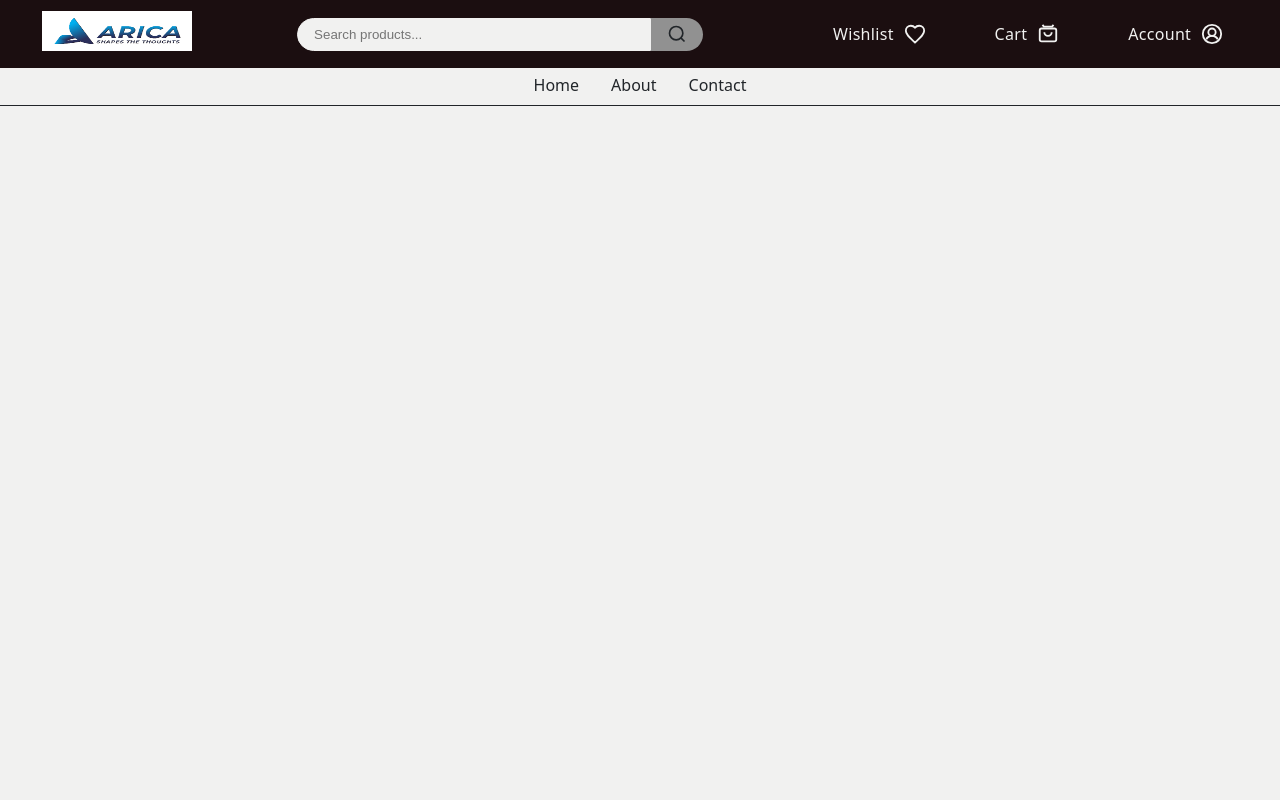
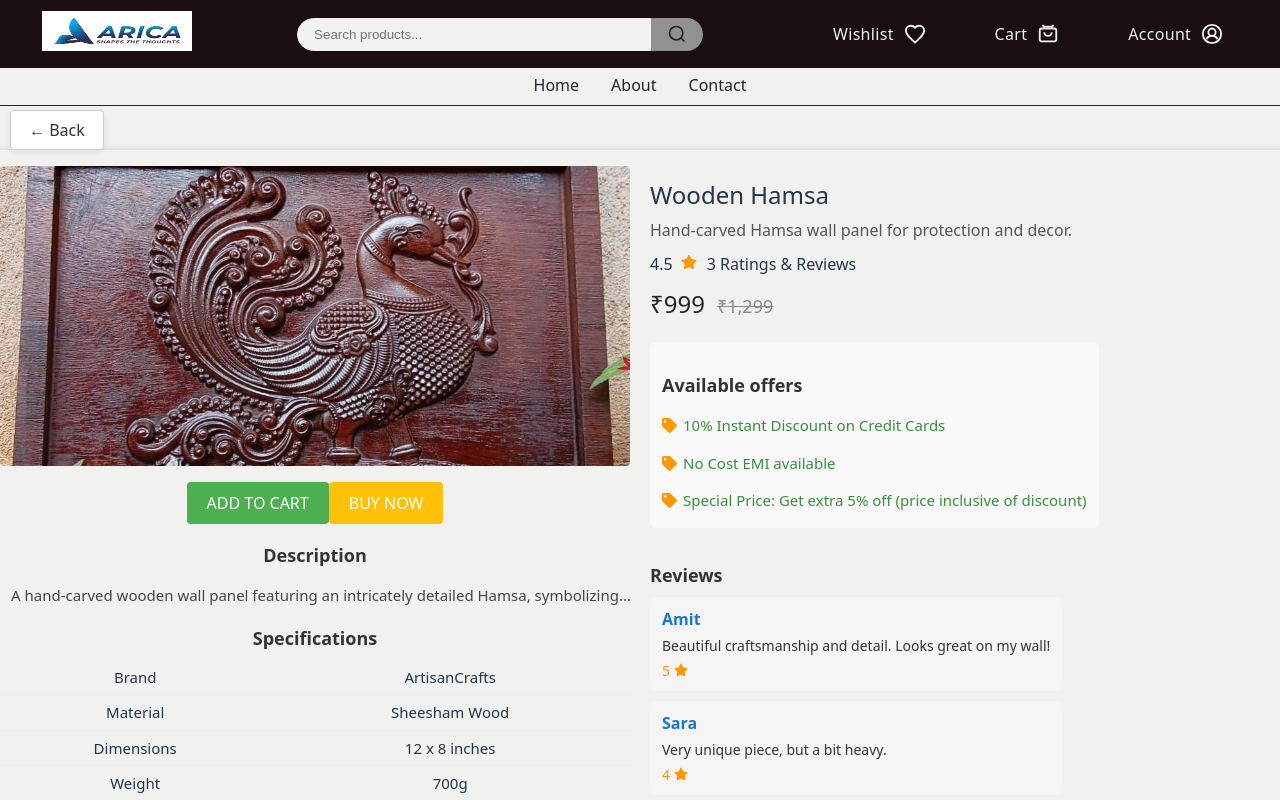
Before and after one commit to vivekbhat0120/HomeMade, a React (Vite) app: page /product/1 in a window 1280 px wide. Shown: the top 800 px of the page. Built offline with nearby package versions, Linux system fonts and the light colour scheme.

Commit message:
working on product details page 01

```diff
--- a/package.json
+++ b/package.json
@@ -12,6 +12,7 @@
   "dependencies": {
     "react": "^19.1.0",
     "react-dom": "^19.1.0",
+    "react-icons": "^5.5.0",
     "react-router-dom": "^7.7.1"
   },
   "devDependencies": {
--- a/src/App.jsx
+++ b/src/App.jsx
@@ -13,7 +13,7 @@ function App() {
       <Navbar />
       <Routes>
         <Route path="/" element={<Home />} />
-        <Route path="/product-detail" element={<ProductDetail />} />
+        <Route path="/product/:id" element={<ProductDetail />} />
       </Routes>
     </BrowserRouter>
   );
--- a/src/Data/Productdata.js
+++ b/src/Data/Productdata.js
@@ -7,61 +7,188 @@ import Product5 from '../assets/images/ProductImg/Photo-5.jpeg';
 import Product6 from '../assets/images/ProductImg/Photo-6.jpeg';
 import Product7 from '../assets/images/ProductImg/PF3.webp';
 
-
-
-
+const defaultOffers = [
+  '10% Instant Discount on Credit Cards',
+  'No Cost EMI available',
+  'Special Price: Get extra 5% off (price inclusive of discount)'
+];
 
 const products = [
   {
     id: 1,
     name: 'Wooden Hamsa',
+    shortDescription: 'Hand-carved Hamsa wall panel for protection and decor.',
     price: 999,
+    oldPrice: 1299,
     image: Product1,
-    description: 'hand-carved wooden wall panel featuring an intricately detailed Hamsa.'
+    description: 'A hand-carved wooden wall panel featuring an intricately detailed Hamsa, symbolizing protection and good fortune. Perfect for home decor or gifting. This piece is finished with a natural polish and comes with a wall-mount hook for easy installation. Each Hamsa is unique, reflecting the artisan’s touch and centuries-old tradition.',
+    specifications: [
+      { label: 'Brand', value: 'ArtisanCrafts' },
+      { label: 'Material', value: 'Sheesham Wood' },
+      { label: 'Dimensions', value: '12 x 8 inches' },
+      { label: 'Weight', value: '700g' },
+      { label: 'Warranty', value: '6 Months' },
+      { label: 'Finish', value: 'Natural Polish' },
+      { label: 'Mount Type', value: 'Wall Hook' },
+    ],
+    reviews: [
+      { user: 'Amit', rating: 5, comment: 'Beautiful craftsmanship and detail. Looks great on my wall!' },
+      { user: 'Sara', rating: 4, comment: 'Very unique piece, but a bit heavy.' },
+      { user: 'Nisha', rating: 5, comment: 'The Hamsa brings a positive vibe to my living room.' },
+    ],
+    rating: 4.5,
+    offers: defaultOffers,
   },
   {
     id: 2,
     name: 'Carved Swan Wall Plaque',
+    shortDescription: 'Graceful swan carving for elegant wall decor.',
     price: 999,
+    oldPrice: 1199,
     image: Product2,
-    description: 'Detailed wood carving depicting a graceful swan.'
+    description: 'A detailed wood carving depicting a graceful swan, adding elegance to any room. The plaque is hand-finished and sealed for durability, making it suitable for both indoor and covered outdoor spaces. The swan’s wings are intricately detailed, showcasing the artisan’s skill.',
+    specifications: [
+      { label: 'Brand', value: 'WoodElegance' },
+      { label: 'Material', value: 'Mango Wood' },
+      { label: 'Dimensions', value: '10 x 10 inches' },
+      { label: 'Weight', value: '600g' },
+      { label: 'Warranty', value: '1 Year' },
+      { label: 'Finish', value: 'Matte' },
+      { label: 'Mount Type', value: 'Sawtooth Hanger' },
+    ],
+    reviews: [
+      { user: 'Priya', rating: 4, comment: 'Very good, value for money.' },
+      { user: 'John', rating: 5, comment: 'The swan carving is exquisite and well-finished.' },
+      { user: 'Leena', rating: 5, comment: 'Looks even better in person. Highly recommended.' },
+    ],
+    rating: 4.7,
+    offers: defaultOffers,
   },
   {
     id: 3,
     name: 'Carved Wooden Panel',
+    shortDescription: 'Ornate floral wood panel for stylish interiors.',
     price: 999,
+    oldPrice: 1399,
     image: Product3,
-    description: 'Ornate floral carvings on dark wood panel.'
+    description: 'Ornate floral carvings on a dark wood panel, ideal for traditional and modern interiors alike. The panel is handcrafted from premium teak and features a protective lacquer finish. It can be used as a wall accent or as part of a decorative partition.',
+    specifications: [
+      { label: 'Brand', value: 'ClassicCarvings' },
+      { label: 'Material', value: 'Teak Wood' },
+      { label: 'Dimensions', value: '15 x 6 inches' },
+      { label: 'Weight', value: '800g' },
+      { label: 'Warranty', value: '2 Years' },
+      { label: 'Finish', value: 'Lacquer' },
+      { label: 'Usage', value: 'Wall/Partition' },
+    ],
+    reviews: [
+      { user: 'Meera', rating: 5, comment: 'The floral design is stunning. Highly recommend!' },
+      { user: 'Ravi', rating: 3, comment: 'Good quality but expected a larger size.' },
+      { user: 'Sonal', rating: 4, comment: 'Very detailed and elegant.' },
+    ],
+    rating: 4.2,
+    offers: defaultOffers,
   },
   {
     id: 4,
     name: 'Buddha Amidst Greenery',
+    shortDescription: 'Serene Buddha statue for peace and positivity.',
     price: 999,
+    oldPrice: 1099,
     image: Product4,
-    description: 'Buddha statue in peaceful garden setting.'
+    description: 'A serene Buddha statue in a peaceful garden setting, bringing calm and positivity to your space. The statue is crafted from a blend of resin and wood, with hand-painted details and a weather-resistant finish. Ideal for meditation corners and garden nooks.',
+    specifications: [
+      { label: 'Brand', value: 'ZenDecor' },
+      { label: 'Material', value: 'Resin & Wood' },
+      { label: 'Dimensions', value: '8 x 8 inches' },
+      { label: 'Weight', value: '500g' },
+      { label: 'Warranty', value: '1 Year' },
+      { label: 'Finish', value: 'Weather Resistant' },
+      { label: 'Placement', value: 'Indoor/Outdoor' },
+    ],
+    reviews: [
+      { user: 'Anil', rating: 5, comment: 'Very peaceful and beautiful. Love the details.' },
+      { user: 'Lata', rating: 4, comment: 'Nice product, but the color is a bit lighter than shown.' },
+      { user: 'Ramesh', rating: 5, comment: 'Perfect for my meditation space.' },
+    ],
+    rating: 4.6,
+    offers: defaultOffers,
   },
   {
     id: 5,
     name: 'Kalash and Ganesha',
+    shortDescription: 'Auspicious Kalash and Ganesha set for pooja rooms.',
     price: 999,
+    oldPrice: 1199,
     image: Product5,
-    description: 'Sacred symbols of prosperity and wisdom.'
+    description: 'Sacred symbols of prosperity and wisdom, perfect for pooja rooms and festive decor. The set includes a beautifully crafted kalash and a Ganesha idol, both with intricate brass inlay work. A must-have for auspicious occasions.',
+    specifications: [
+      { label: 'Brand', value: 'DivineCraft' },
+      { label: 'Material', value: 'Wood & Brass' },
+      { label: 'Dimensions', value: '9 x 7 inches' },
+      { label: 'Weight', value: '650g' },
+      { label: 'Warranty', value: '1 Year' },
+      { label: 'Inlay', value: 'Brass' },
+      { label: 'Set', value: 'Kalash + Ganesha' },
+    ],
+    reviews: [
+      { user: 'Sunil', rating: 5, comment: 'Perfect for my pooja room. Very auspicious.' },
+      { user: 'Neha', rating: 4, comment: 'Good quality, but packaging could be better.' },
+      { user: 'Manoj', rating: 5, comment: 'The brass work is very fine and detailed.' },
+    ],
+    rating: 4.4,
+    offers: defaultOffers,
   },
   {
     id: 6,
     name: 'Wooden Wall Mount',
+    shortDescription: 'Hand-carved Ganesha wall mount for entryways.',
     price: 999,
+    oldPrice: 1299,
     image: Product6,
-    description: 'Hand-carved Ganesha idol in a decorative arch.'
+    description: 'A hand-carved Ganesha idol in a decorative arch, ideal for entryways and living rooms. The mount is made from solid rosewood and features a glossy finish. It comes with pre-installed hooks for easy hanging.',
+    specifications: [
+      { label: 'Brand', value: 'HeritageWood' },
+      { label: 'Material', value: 'Rosewood' },
+      { label: 'Dimensions', value: '14 x 5 inches' },
+      { label: 'Weight', value: '900g' },
+      { label: 'Warranty', value: '2 Years' },
+      { label: 'Finish', value: 'Glossy' },
+      { label: 'Mount Type', value: 'Pre-installed Hooks' },
+    ],
+    reviews: [
+      { user: 'Kiran', rating: 5, comment: 'The carving is very detailed. Looks premium.' },
+      { user: 'Asha', rating: 4, comment: 'Nice finish and design.' },
+      { user: 'Vikas', rating: 5, comment: 'Easy to hang and looks great in my hallway.' },
+    ],
+    rating: 4.8,
+    offers: defaultOffers,
   },
   {
     id: 7,
     name: 'Wooden Photo Frame',
+    shortDescription: 'Rustic wooden frame for cherished memories.',
     price: 999,
+    oldPrice: 1099,
     image: Product7,
-    description: 'Rustic wooden frame showcasing a cherished family photo.'
+    description: 'A rustic wooden frame showcasing a cherished family photo, adding warmth to your home. The frame is handcrafted from pine wood and features a distressed finish for a vintage look. It fits standard 8x10 inch photos and comes with a glass front.',
+    specifications: [
+      { label: 'Brand', value: 'FrameHouse' },
+      { label: 'Material', value: 'Pine Wood' },
+      { label: 'Dimensions', value: '8 x 10 inches' },
+      { label: 'Weight', value: '400g' },
+      { label: 'Warranty', value: '1 Year' },
+      { label: 'Finish', value: 'Distressed' },
+      { label: 'Photo Size', value: '8x10 inches' },
+    ],
+    reviews: [
+      { user: 'Deepak', rating: 5, comment: 'Simple and elegant. My family loves it.' },
+      { user: 'Riya', rating: 4, comment: 'Good quality frame for the price.' },
+      { user: 'Mona', rating: 5, comment: 'The vintage look is perfect for my decor.' },
+    ],
+    rating: 4.3,
+    offers: defaultOffers,
   },
-
 ];
 
 export default products;
--- a/src/components/Product.jsx
+++ b/src/components/Product.jsx
@@ -3,13 +3,11 @@ import React from 'react';
 import { useNavigate } from 'react-router-dom';
 import '../styles/product.scss';
 
-const Product = ({ name, price, image, description }) => {
+const Product = ({ id, name, price, image, description }) => {
   const navigate = useNavigate();
 
   const handleClick = () => {
-    navigate('/product-detail', {
-      state: { name, price, image, description }
-    });
+    navigate(`/product/${id}`);
   };
 
   return (
--- a/src/pages/ProductDetail.jsx
+++ b/src/pages/ProductDetail.jsx
@@ -1,83 +1,85 @@
-// src/pages/ProductDetail.jsx
 import React from 'react';
-import { useLocation, useNavigate } from 'react-router-dom';
+import { useParams, useNavigate } from 'react-router-dom';
+import products from '../Data/Productdata';
 import '../styles/productdetail.scss';
+import { FaStar, FaTag } from 'react-icons/fa';
 
 const ProductDetail = () => {
-  const location = useLocation();
+  const { id } = useParams();
   const navigate = useNavigate();
-  const product = location.state;
-
-  // Placeholder data for reviews, specifications, and offers
-  const reviews = [
-    { user: 'Amit', rating: 5, comment: 'Excellent product!' },
-    { user: 'Priya', rating: 4, comment: 'Very good, value for money.' },
-  ];
-  const specifications = [
-    { label: 'Brand', value: 'SampleBrand' },
-    { label: 'Model', value: 'XYZ123' },
-    { label: 'Color', value: 'Black' },
-    { label: 'Warranty', value: '1 Year' },
-  ];
-  const offers = [
-    '10% Instant Discount on Credit Cards',
-    'No Cost EMI available',
-    'Special Price: Get extra 5% off (price inclusive of discount)'
-  ];
+  const product = products.find(p => p.id === parseInt(id));
 
   if (!product) {
-    return (
-      <div className="product-detail-container">
-        <h2>No product data found.</h2>
-        <button onClick={() => navigate(-1)}>Go Back</button>
-      </div>
-    );
+    return <div className="product-detail-container"><h2>Product not found</h2></div>;
   }
+
+  const {
+    name,
+    shortDescription,
+    price,
+    oldPrice,
+    image,
+    description,
+    specifications,
+    reviews,
+    rating,
+    offers,
+  } = product;
 
   return (
     <div className="product-detail-container">
-      <button onClick={() => navigate(-1)} className="back-button top-left">&#8592; Back</button>
-      <div className="product-detail-main">
-        {/* Left: Product Image */}
-        <div className="product-detail-image-section">
-          <img src={product.image} alt={product.name} className="product-detail-image" />
-          <button className="order-button">Order Now</button>
-        </div>
-        {/* Right: Product Details */}
-        <div className="product-detail-info-section">
-          <h2 className="product-detail-name">{product.name}</h2>
-          <div className="product-detail-rating">
-            <span className="rating-value">4.3 ★</span>
-            <span className="rating-count">(2,345 ratings & 345 reviews)</span>
+      <button className="back-button" onClick={() => navigate(-1)}>&larr; Back</button>
+      <div className="product-detail-card">
+        <div className="product-image-section">
+          <img src={image} alt={name} className="main-product-image" />
+          <div className="action-buttons">
+            <button className="btn btn-add-to-cart">ADD TO CART</button>
+            <button className="btn btn-buy-now">BUY NOW</button>
           </div>
-          <div className="product-detail-price">₹ {product.price}</div>
-          <ul className="product-detail-offers">
-            <li><strong>Available Offers</strong></li>
-            {offers.map((offer, idx) => (
-              <li key={idx}>{offer}</li>
-            ))}
-          </ul>
-          <p className="product-detail-description">{product.description}</p>
-          <div className="product-detail-specs">
+          <div className="product-description">
+            <h3>Description</h3>
+            <p>{description}</p>
+          </div>
+          <div className="product-specifications">
             <h3>Specifications</h3>
-            <table>
+            <table className="spec-table">
               <tbody>
-                {specifications.map((spec, idx) => (
-                  <tr key={idx}>
-                    <td className="spec-label">{spec.label}</td>
-                    <td className="spec-value">{spec.value}</td>
+                {specifications.map((spec, index) => (
+                  <tr key={index}>
+                    <td>{spec.label}</td>
+                    <td>{spec.value}</td>
                   </tr>
                 ))}
               </tbody>
             </table>
           </div>
-          <div className="product-detail-reviews">
-            <h3>Reviews & Ratings</h3>
-            {reviews.map((review, idx) => (
-              <div key={idx} className="review-card">
-                <div className="review-user">{review.user}</div>
-                <div className="review-rating">{review.rating} ★</div>
-                <div className="review-comment">{review.comment}</div>
+        </div>
+        <div className="product-info-section">
+          <h1 className="product-title">{name}</h1>
+          <div className="product-short-description">{shortDescription}</div>
+          <div className="product-rating">
+            <span>{rating} <FaStar /></span>
+            <span className="reviews-count">{reviews.length} Ratings &amp; Reviews</span>
+          </div>
+          <div className="product-price-block">
+            <span className="product-price">₹{price.toLocaleString('en-IN')}</span>
+            <span className="product-old-price">₹{oldPrice && oldPrice.toLocaleString('en-IN')}</span>
+          </div>
+          <div className="available-offers">
+            <h3>Available offers</h3>
+            {offers.map((offer, index) => (
+              <p key={index} className="offer-item">
+                <FaTag className="offer-icon" /> {offer}
+              </p>
+            ))}
+          </div>
+          <div className="product-reviews">
+            <h3>Reviews</h3>
+            {reviews.map((review, index) => (
+              <div key={index} className="review-item">
+                <h4>{review.user}</h4>
+                <p>{review.comment}</p>
+                <span>{review.rating} <FaStar /></span>
               </div>
             ))}
           </div>
--- a/src/styles/productdetail.scss
+++ b/src/styles/productdetail.scss
@@ -1,216 +1,224 @@
-// src/styles/productdetail.scss
-
 @use "./../styles/variable" as *;
 
 .product-detail-container {
-  max-width: 1100px;
-  margin: 80px auto;
-  background: #fff;
-  border-radius: 8px;
-  box-shadow: 0 2px 12px rgba(0,0,0,0.08);
-  padding: 32px 24px;
-}
-
-.product-detail-main {
-  display: flex;
-  gap: 40px;
-}
-
-.product-detail-image-section {
-  flex: 1 1 320px;
+  margin-top: 150px;
+  padding: 0;
   display: flex;
   flex-direction: column;
   align-items: center;
-  background: #f5f7fa;
-  border-radius: 8px;
-  padding: 24px 16px;
-  min-width: 320px;
+  position: relative;
 }
 
-.product-detail-image {
-  width: 260px;
-  height: 260px;
-  object-fit: contain;
-  margin-bottom: 24px;
+.back-button {
+  position: absolute;
+  top: -40px;
+  left: 10px;
   background: #fff;
-  border: 1px solid #e0e0e0;
-  border-radius: 6px;
-  box-shadow: 0 1px 4px rgba(0,0,0,0.04);
+  border: 1px solid #ccc;
+  border-radius: 4px;
+  padding: 8px 18px;
+  font-size: 16px;
+  color: #333;
+  cursor: pointer;
+  z-index: 10;
+  box-shadow: 0 2px 6px rgba(0,0,0,0.07);
+  transition: background 0.2s, color 0.2s;
+}
+.back-button:hover {
+  background: #f5f5f5;
+  color: #1976d2;
 }
 
-.order-button {
-  background: #ffd700;
-  color: #111;
-  font-weight: 600;
+.product-detail-card {
+  display: flex;
+  flex-direction: row;
+  justify-content: space-between;
+  width: 100%;
+  margin-bottom: 20px;
+  box-shadow: 0 2px 8px rgba(0, 0, 0, 0.25);
+  padding: 16px;
+  border-radius: 8px;
+}
+
+.product-image-section {
+  width: 50%;
+  margin-right: 20px;
+}
+
+.main-product-image {
+  width: 100%;
+  height: 300px;
+  object-fit: cover;
+  border-radius: 4px;
+}
+
+.action-buttons {
+  margin-top: 10px;
+}
+
+.btn {
+  padding: 10px 20px;
   border: none;
   border-radius: 4px;
-  padding: 12px 32px;
-  margin-top: 16px;
-  font-size: 1.1rem;
   cursor: pointer;
-  box-shadow: 0 1px 4px rgba(0,0,0,0.06);
-  transition: background 0.2s;
-}
-.order-button:hover {
-  background: #ffc107;
 }
 
-.product-detail-info-section {
-  flex: 2 1 500px;
+.btn-add-to-cart {
+  background-color: #4CAF50;
+  color: #fff;
+}
+
+.btn-buy-now {
+  background-color: #FFC107;
+  color: #fff;
+}
+
+.product-info-section {
+  width: 50%;
   display: flex;
   flex-direction: column;
-  gap: 24px;
+  align-items: flex-start;
+  text-align: left;
 }
 
-.product-detail-name {
-  font-size: 2rem;
-  font-weight: 700;
-  color: #212121;
+.product-short-description {
+  font-size: 16px;
+  color: #555;
+  margin-bottom: 10px;
+}
+
+.product-price-block {
+  display: flex;
+  align-items: baseline;
+  gap: 12px;
+  margin-bottom: 10px;
+}
+
+.product-old-price {
+  font-size: 18px;
+  color: #888;
+  text-decoration: line-through;
+}
+
+.product-title {
+  font-size: 24px;
+  font-weight: 500;
+  margin-bottom: 10px;
+}
+
+.product-rating {
+  display: flex;
+  align-items: center;
+  margin-bottom: 10px;
+}
+
+.reviews-count {
+  margin-left: 10px;
+}
+
+.product-price {
+  font-size: 24px;
+  font-weight: 500;
+  margin-bottom: 10px;
+}
+
+.available-offers {
+  background: #f9f9f9;
+  padding: 12px;
+  border-radius: 6px;
+  margin-bottom: 16px;
+  h3 {
+    margin-bottom: 8px;
+    font-size: 18px;
+    color: #333;
+  }
+}
+
+.offer-item {
+  display: flex;
+  align-items: center;
+  font-size: 15px;
+  color: #388e3c;
   margin-bottom: 4px;
 }
 
-.product-detail-rating {
-  display: flex;
-  align-items: center;
-  gap: 12px;
-  font-size: 1.1rem;
-}
-.rating-value {
-  background: #388e3c;
-  color: #fff;
-  padding: 2px 10px;
-  border-radius: 4px;
-  font-weight: 600;
-}
-.rating-count {
-  color: #757575;
+.offer-icon {
+  margin-right: 6px;
+  color: #ff9800;
 }
 
-.product-detail-price {
-  font-size: 1.7rem;
-  color: #2874f0;
-  font-weight: 700;
-  margin: 8px 0 12px 0;
+.product-specifications {
+  margin-bottom: 16px;
+  h3 {
+    margin-bottom: 8px;
+    font-size: 18px;
+    color: #333;
+  }
 }
 
-.product-detail-offers {
-  background: #f1f8ff;
-  border: 1px solid #b6d4fe;
-  border-radius: 6px;
-  padding: 12px 18px;
-  margin-bottom: 8px;
-  list-style: none;
-  font-size: 1rem;
-  color: #222;
-}
-.product-detail-offers li:first-child {
-  color: #2874f0;
-  font-weight: 600;
-  margin-bottom: 6px;
+.spec-table {
+  width: 100%;
+  border-collapse: collapse;
+  td {
+    padding: 6px 10px;
+    border-bottom: 1px solid #eee;
+    font-size: 15px;
+    color: inherit;
+  }
+  tr:last-child td {
+    border-bottom: none;
+  }
 }
 
-.product-detail-description {
-  color: #444;
-  font-size: 1.08rem;
-  margin-bottom: 8px;
+.product-description {
+  margin-bottom: 16px;
+  h3 {
+    margin-bottom: 8px;
+    font-size: 18px;
+    color: #333;
+  }
+  p {
+    font-size: 15px;
+    color: #444;
+  }
 }
 
-.product-detail-specs {
-  background: #fafafa;
-  border-radius: 6px;
-  padding: 16px 18px;
-  border: 1px solid #e0e0e0;
-}
-.product-detail-specs h3 {
-  margin-bottom: 10px;
-  color: #2874f0;
-  font-size: 1.1rem;
-}
-.product-detail-specs table {
-  width: 100%;
-  border-collapse: collapse;
-}
-.spec-label {
-  color: #757575;
-  font-weight: 500;
-  padding: 4px 8px 4px 0;
-  width: 120px;
-}
-.spec-value {
-  color: #222;
-  padding: 4px 0;
+.product-reviews {
+  margin-bottom: 16px;
+  h3 {
+    margin-bottom: 8px;
+    font-size: 18px;
+    color: #333;
+  }
 }
 
-.product-detail-reviews {
-  background: #fffbe7;
-  border-radius: 6px;
-  padding: 16px 18px;
-  border: 1px solid #ffe082;
-}
-.product-detail-reviews h3 {
-  color: #ff9800;
-  font-size: 1.1rem;
+.review-item {
+  background: #f5f5f5;
+  border-radius: 5px;
+  padding: 10px 12px;
   margin-bottom: 10px;
-}
-.review-card {
-  border-bottom: 1px solid #ffe082;
-  padding: 8px 0;
-  display: flex;
-  align-items: center;
-  gap: 18px;
-}
-.review-card:last-child {
-  border-bottom: none;
-}
-.review-user {
-  font-weight: 600;
-  color: #2874f0;
-}
-.review-rating {
-  background: #388e3c;
-  color: #fff;
-  border-radius: 4px;
-  padding: 2px 8px;
-  font-size: 0.98rem;
-  font-weight: 600;
-}
-.review-comment {
-  color: #444;
-  font-size: 1rem;
+  h4 {
+    margin: 0 0 4px 0;
+    font-size: 16px;
+    color: #1976d2;
+  }
+  p {
+    margin: 0 0 4px 0;
+    font-size: 14px;
+    color: #333;
+  }
+  span {
+    display: flex;
+    align-items: center;
+    font-size: 14px;
+    color: #ff9800;
+    svg {
+      margin-left: 4px;
+    }
+  }
 }
 
-.back-button {
-  background: #2874f0;
-  color: #fff;
-  border: none;
-  border-radius: 4px;
-  padding: 10px 28px;
-  font-size: 1rem;
-  cursor: pointer;
-  font-weight: 500;
-  transition: background 0.2s;
-  z-index: 10;
+.product-rating span svg {
+  margin-left: 4px;
+  color: #ff9800;
 }
-.back-button:hover {
-  background: #1565c0;
-}
-.top-left {
-  position: absolute;
-  top: 24px;
-  left: 24px;
-  margin: 0;
-}
-.product-detail-container {
-  position: relative;
-}
-
-@media (max-width: 900px) {
-  .product-detail-main {
-    flex-direction: column;
-    gap: 24px;
-  }
-  .product-detail-image-section {
-    min-width: 0;
-    width: 100%;
-  }
-}
```
Also changed, not shown: 1 other file (tests, documents, lock files or other folders).
